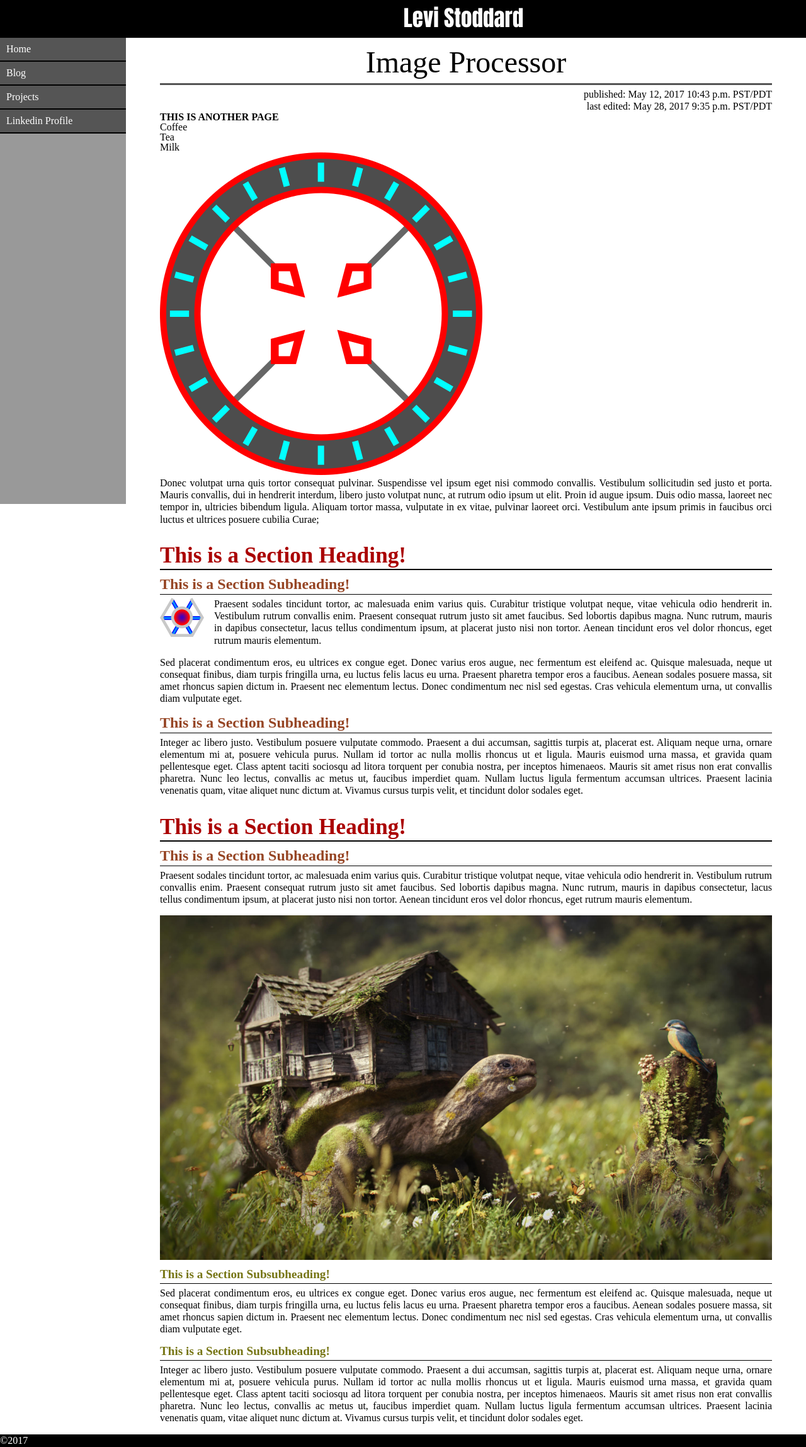
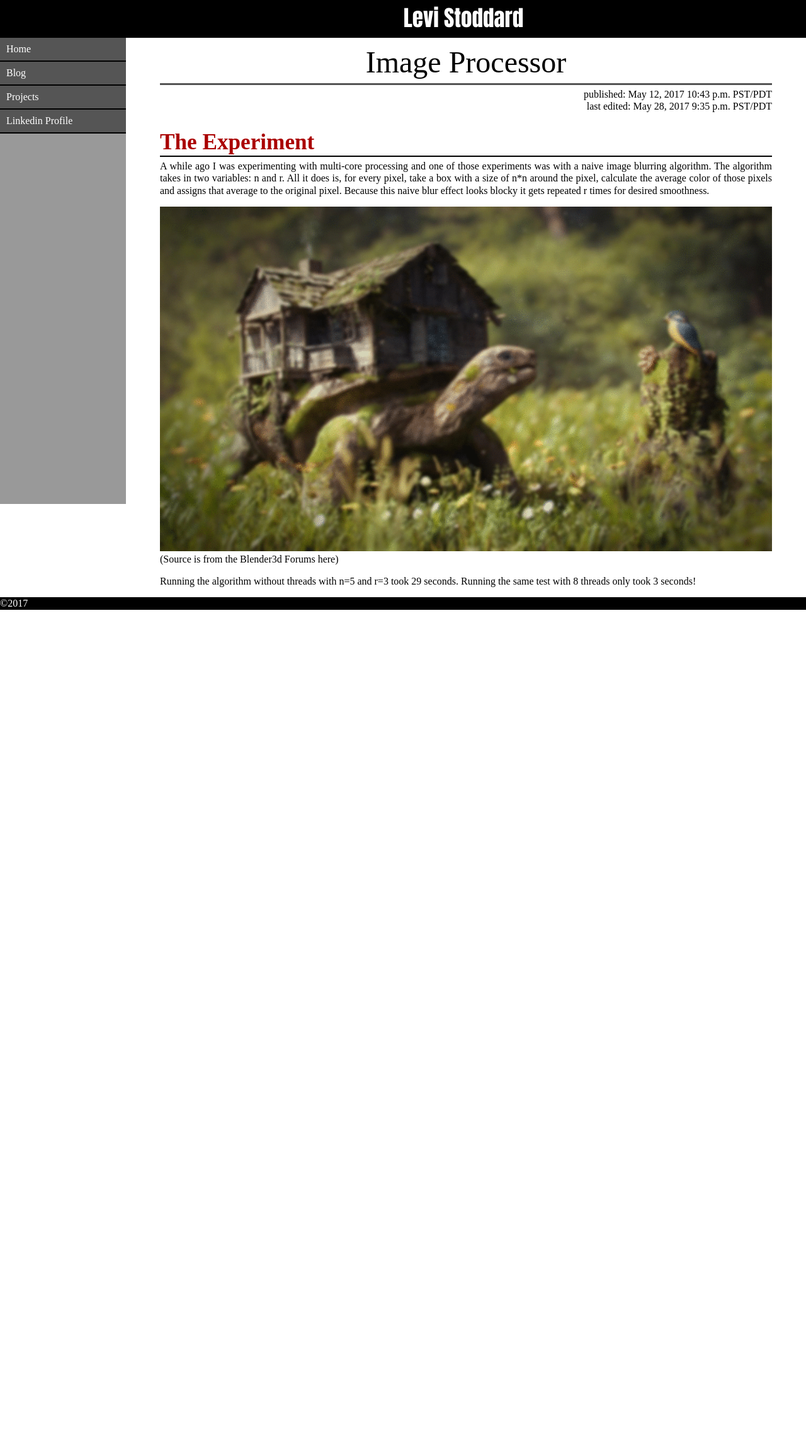
Before and after one commit to LinuxKid21/PersonalWebsite, a Django app: page /blog/0002.html in a window 1280 px wide. Shown: the whole page at 63% size. After the commit the page ends 968 px from the top, so only its background shows below. Run offline with Django 3.2, Linux system fonts and the light colour scheme; data comes from the database, SQL or seed files in the repository; both versions use the stored data as it was after the commit.

Commit message:
added to blog

```diff
--- a/app/templates/app/blog/0002.html
+++ b/app/templates/app/blog/0002.html
@@ -2,55 +2,15 @@
 {% load static %}
 
 {% block blogContent %}
-    <strong> THIS IS ANOTHER PAGE </strong>
-    <ul>
-        <li>Coffee</li>
-        <li>Tea</li>
-        <li>Milk</li>
-    </ul>
-    <img src = "{% static 'app/images/CircleBoss.png' %}"/>
+    <h1> The Experiment </h1>
     <p>
-        Donec volutpat urna quis tortor consequat pulvinar. Suspendisse vel ipsum eget nisi commodo convallis. Vestibulum sollicitudin sed justo et porta. Mauris convallis, dui in hendrerit interdum, libero justo volutpat nunc, at rutrum odio ipsum ut elit. Proin id augue ipsum. Duis odio massa, laoreet nec tempor in, ultricies bibendum ligula. Aliquam tortor massa, vulputate in ex vitae, pulvinar laoreet orci. Vestibulum ante ipsum primis in faucibus orci luctus et ultrices posuere cubilia Curae;
+        A while ago I was experimenting with multi-core processing and one of those experiments was with a naive image blurring algorithm.
+        The algorithm takes in two variables: n and r.
+        All it does is, for every pixel, take a box with a size of n*n around the pixel, calculate the average color of those pixels and assigns that average to the original pixel.
+        Because this naive blur effect looks blocky it gets repeated r times for desired smoothness.
     </p>
+    <img src = "{% static 'app/images/ImageProcessorContrast.gif' %}" />
+    <p>(Source is from the Blender3d Forums here)</p>
 
-
-    <h1>
-        This is a Section Heading!
-    </h1>
-    <h2>
-        This is a Section Subheading!
-    </h2>
-    <img class = "img-left" src = "{% static 'app/images/Teleporter.png' %}"/>
-    <p>
-        Praesent sodales tincidunt tortor, ac malesuada enim varius quis. Curabitur tristique volutpat neque, vitae vehicula odio hendrerit in. Vestibulum rutrum convallis enim. Praesent consequat rutrum justo sit amet faucibus. Sed lobortis dapibus magna. Nunc rutrum, mauris in dapibus consectetur, lacus tellus condimentum ipsum, at placerat justo nisi non tortor. Aenean tincidunt eros vel dolor rhoncus, eget rutrum mauris elementum.
-    </p><p>
-        Sed placerat condimentum eros, eu ultrices ex congue eget. Donec varius eros augue, nec fermentum est eleifend ac. Quisque malesuada, neque ut consequat finibus, diam turpis fringilla urna, eu luctus felis lacus eu urna. Praesent pharetra tempor eros a faucibus. Aenean sodales posuere massa, sit amet rhoncus sapien dictum in. Praesent nec elementum lectus. Donec condimentum nec nisl sed egestas. Cras vehicula elementum urna, ut convallis diam vulputate eget.
-    </p>
-    <h2>
-        This is a Section Subheading!
-    </h2><p>
-        Integer ac libero justo. Vestibulum posuere vulputate commodo. Praesent a dui accumsan, sagittis turpis at, placerat est. Aliquam neque urna, ornare elementum mi at, posuere vehicula purus. Nullam id tortor ac nulla mollis rhoncus ut et ligula. Mauris euismod urna massa, et gravida quam pellentesque eget. Class aptent taciti sociosqu ad litora torquent per conubia nostra, per inceptos himenaeos. Mauris sit amet risus non erat convallis pharetra. Nunc leo lectus, convallis ac metus ut, faucibus imperdiet quam. Nullam luctus ligula fermentum accumsan ultrices. Praesent lacinia venenatis quam, vitae aliquet nunc dictum at. Vivamus cursus turpis velit, et tincidunt dolor sodales eget.
-    </p>
-
-
-    <h1>
-        This is a Section Heading!
-    </h1>
-    <h2>
-        This is a Section Subheading!
-    </h2>
-    <p>
-        Praesent sodales tincidunt tortor, ac malesuada enim varius quis. Curabitur tristique volutpat neque, vitae vehicula odio hendrerit in. Vestibulum rutrum convallis enim. Praesent consequat rutrum justo sit amet faucibus. Sed lobortis dapibus magna. Nunc rutrum, mauris in dapibus consectetur, lacus tellus condimentum ipsum, at placerat justo nisi non tortor. Aenean tincidunt eros vel dolor rhoncus, eget rutrum mauris elementum.
-    </p>
-    <img src = "{% static 'app/images/turtle.jpg' %}"/>
-    <h3>
-        This is a Section Subsubheading!
-    </h3><p>
-        Sed placerat condimentum eros, eu ultrices ex congue eget. Donec varius eros augue, nec fermentum est eleifend ac. Quisque malesuada, neque ut consequat finibus, diam turpis fringilla urna, eu luctus felis lacus eu urna. Praesent pharetra tempor eros a faucibus. Aenean sodales posuere massa, sit amet rhoncus sapien dictum in. Praesent nec elementum lectus. Donec condimentum nec nisl sed egestas. Cras vehicula elementum urna, ut convallis diam vulputate eget.
-    </p>
-    <h3>
-        This is a Section Subsubheading!
-    </h3><p>
-        Integer ac libero justo. Vestibulum posuere vulputate commodo. Praesent a dui accumsan, sagittis turpis at, placerat est. Aliquam neque urna, ornare elementum mi at, posuere vehicula purus. Nullam id tortor ac nulla mollis rhoncus ut et ligula. Mauris euismod urna massa, et gravida quam pellentesque eget. Class aptent taciti sociosqu ad litora torquent per conubia nostra, per inceptos himenaeos. Mauris sit amet risus non erat convallis pharetra. Nunc leo lectus, convallis ac metus ut, faucibus imperdiet quam. Nullam luctus ligula fermentum accumsan ultrices. Praesent lacinia venenatis quam, vitae aliquet nunc dictum at. Vivamus cursus turpis velit, et tincidunt dolor sodales eget.
-    </p>
+    <p>Running the algorithm without threads with n=5 and r=3 took 29 seconds. Running the same test with 8 threads only took 3 seconds!</p>
 {% endblock blogContent %}
```
Also changed, not shown: app/templates/app/blog/blog_index.html (+7 -7 lines), app/static/app/images/ImageProcessorContrast.gif (added), db.sqlite3.
